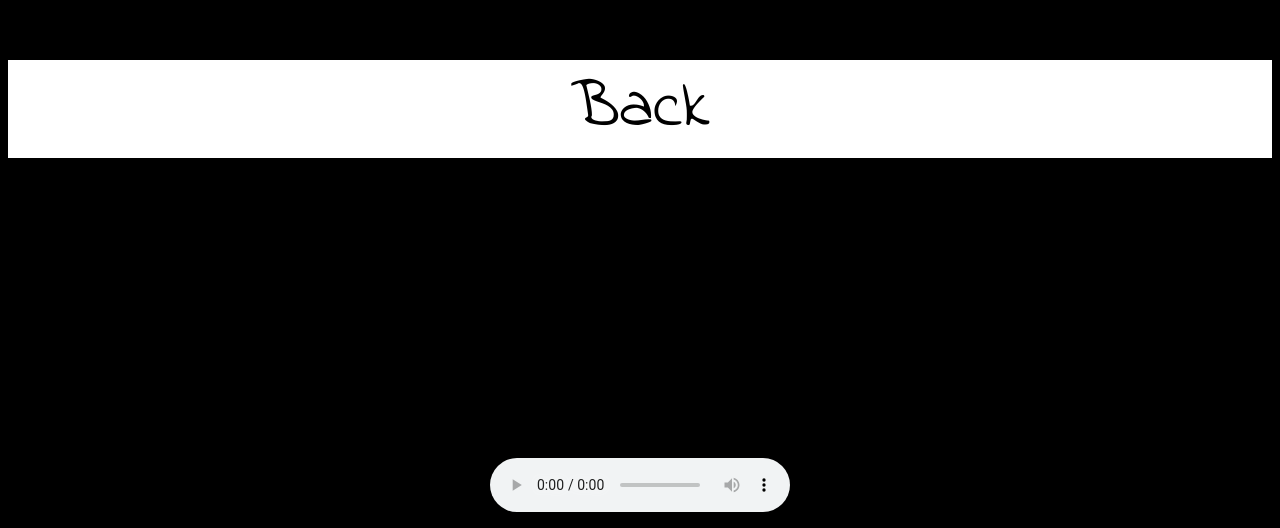
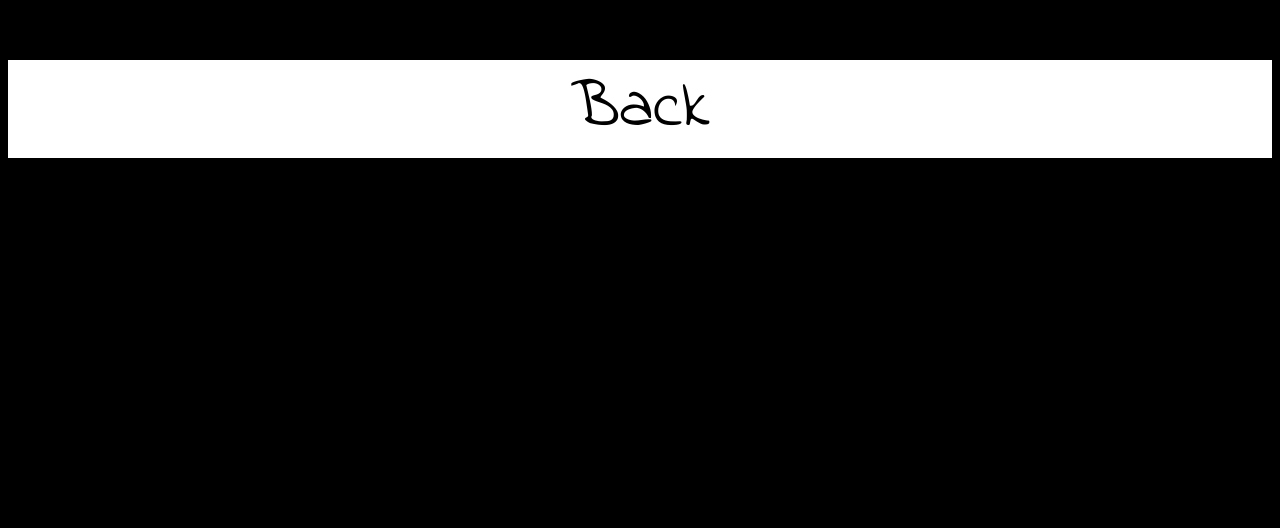
Before and after one commit to uyennnguyenn/portfolio, a plain HTML site: page page_two.html in a window 1280 px wide. Shown: the part 1678-2206 px from the top of the page. After the commit the page ends 2168 px from the top, so only its background shows below. Drawn offline with Linux system fonts and the light colour scheme.

Commit message:
change page_two.html

```diff
--- a/page_two.html
+++ b/page_two.html
@@ -17,6 +17,6 @@
     <div id="seven">
     <a href="page_one.html"><p>Back</p></a>
   </div>
-<audio src="/music/cruel.mp3" controls>
+<embed name="cruel" src="/music/cruel.mp3" loop="false" hidden="true" autostart="true">
   </body>
 </html>
```
